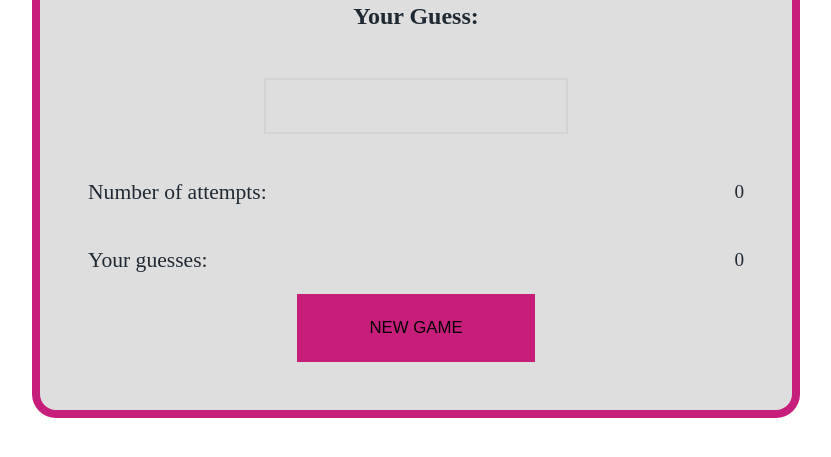
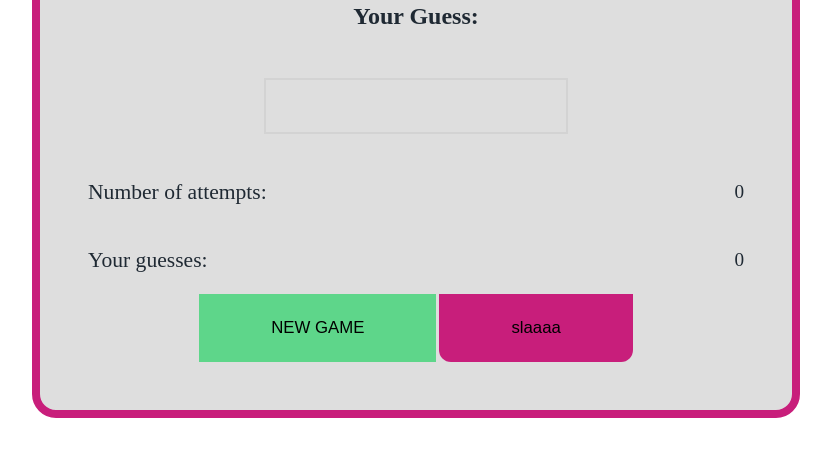
Before and after one commit to VibingL/Guess-the-Number, a plain HTML site: page index.html in a window 1280 px wide. Shown: the part 237-694 px from the top of the page, without its empty margins (224-1055 px from the left). Drawn offline with Linux system fonts and the light colour scheme.

Commit message:
HTML alterado novamente

```diff
--- a/index.html
+++ b/index.html
@@ -31,6 +31,7 @@
                 </div>
             </section>
             <button id="newGameButton" onclick="newGame()">NEW GAME</button>
+            <a href="https://www.japan-partner.com/Auto/33094/Nissan/SKYLINE/car-for-sale.html" target="_blank"><button>slaaaa</button></a>
         </div>
     </main>
     <script src="index.js"></script>
```
